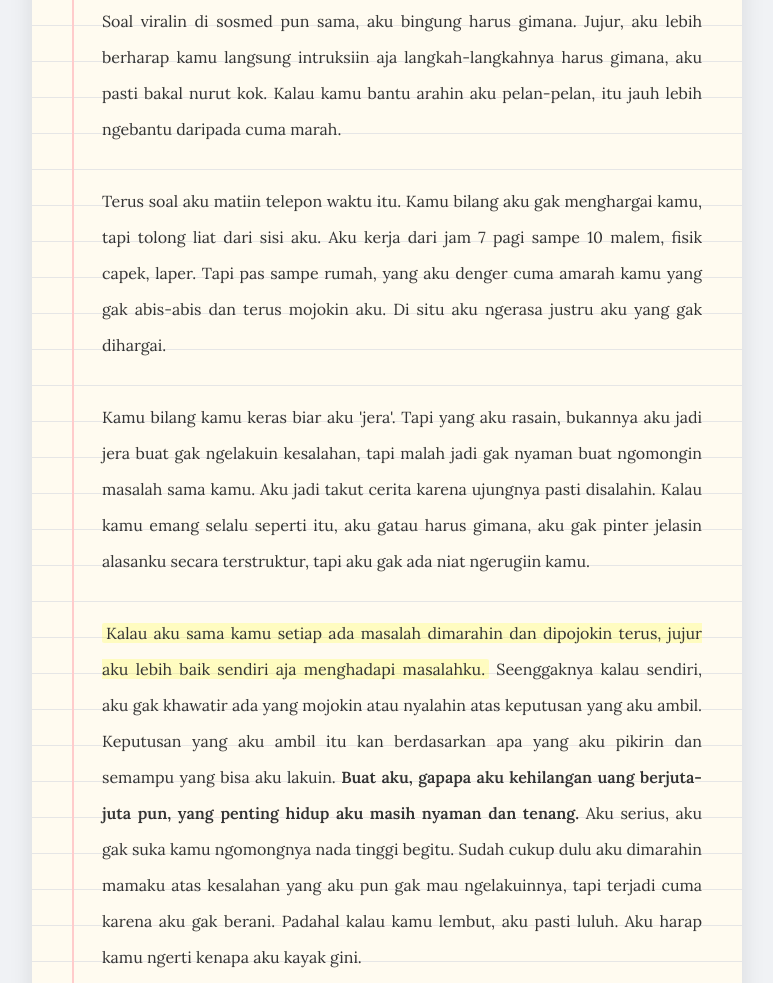
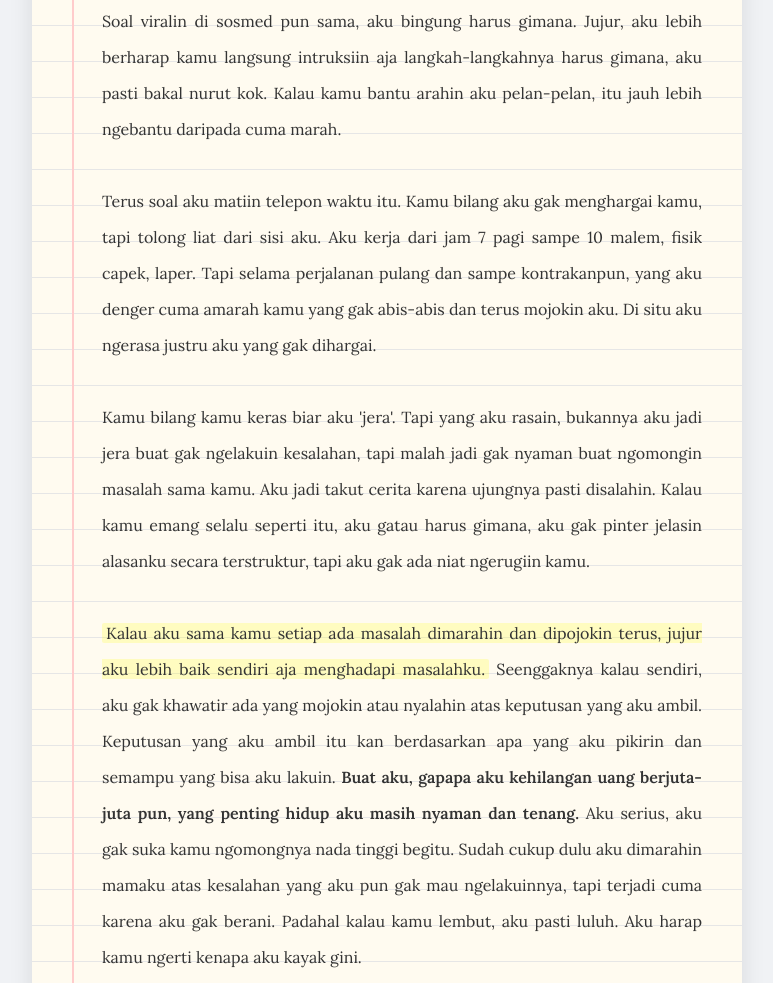
Before and after one commit to much66/minta_maaf, a plain HTML site: page index.html in a window 1280 px wide. Shown: the part 1975-2958 px from the top of the page, without its empty margins (253-1026 px from the left). Drawn offline with Linux system fonts and the light colour scheme.

Commit message:
Update index.html

```diff
--- a/index.html
+++ b/index.html
@@ -174,7 +174,7 @@
         </p>
 
         <p>
-            Terus soal aku matiin telepon waktu itu. Kamu bilang aku gak menghargai kamu, tapi tolong liat dari sisi aku. Aku kerja dari jam 7 pagi sampe 10 malem, fisik capek, laper. Tapi pas sampe rumah, yang aku denger cuma amarah kamu yang gak abis-abis dan terus mojokin aku. Di situ aku ngerasa justru aku yang gak dihargai.
+            Terus soal aku matiin telepon waktu itu. Kamu bilang aku gak menghargai kamu, tapi tolong liat dari sisi aku. Aku kerja dari jam 7 pagi sampe 10 malem, fisik capek, laper. Tapi selama perjalanan pulang dan sampe kontrakanpun, yang aku denger cuma amarah kamu yang gak abis-abis dan terus mojokin aku. Di situ aku ngerasa justru aku yang gak dihargai.
         </p>
 
         <p>
```
